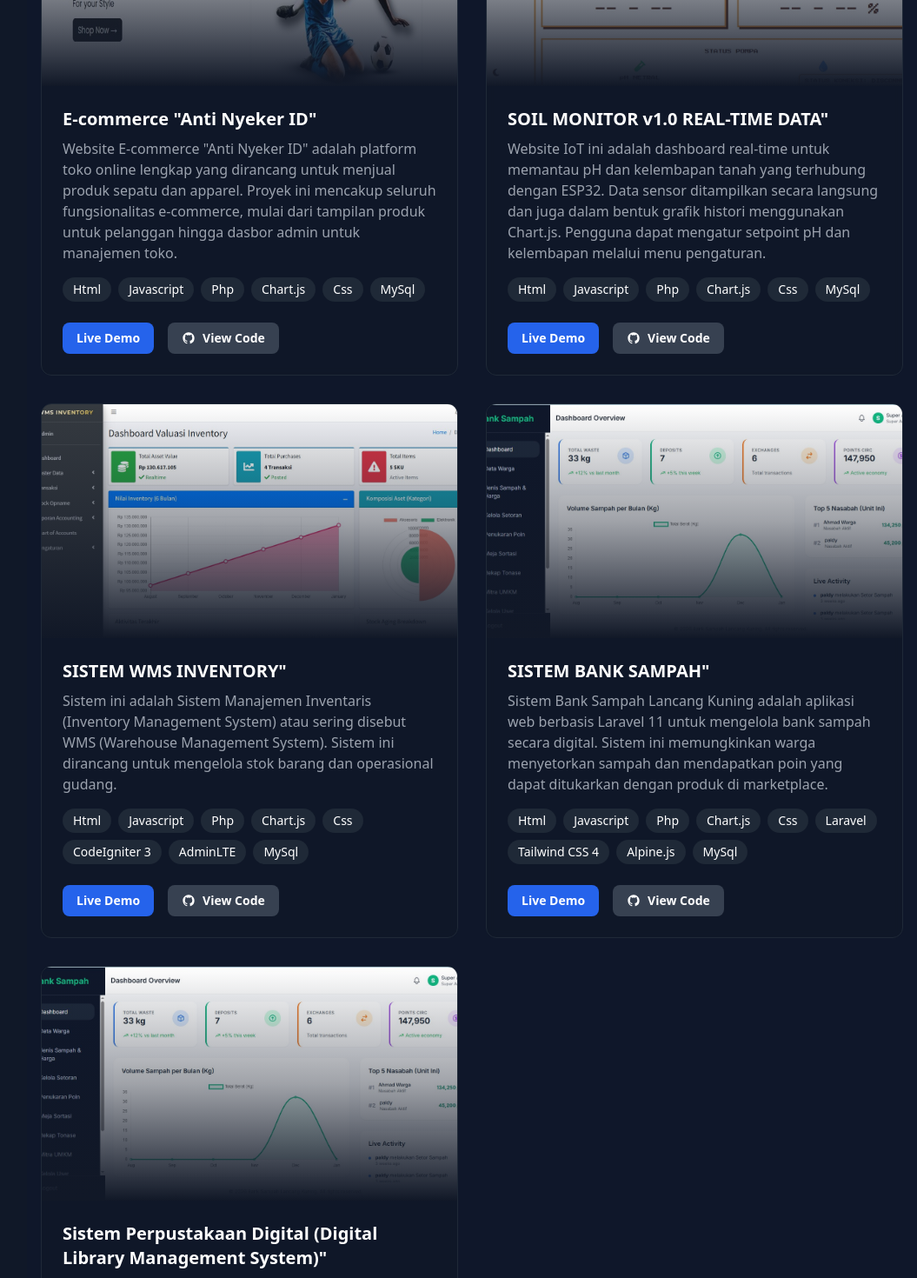
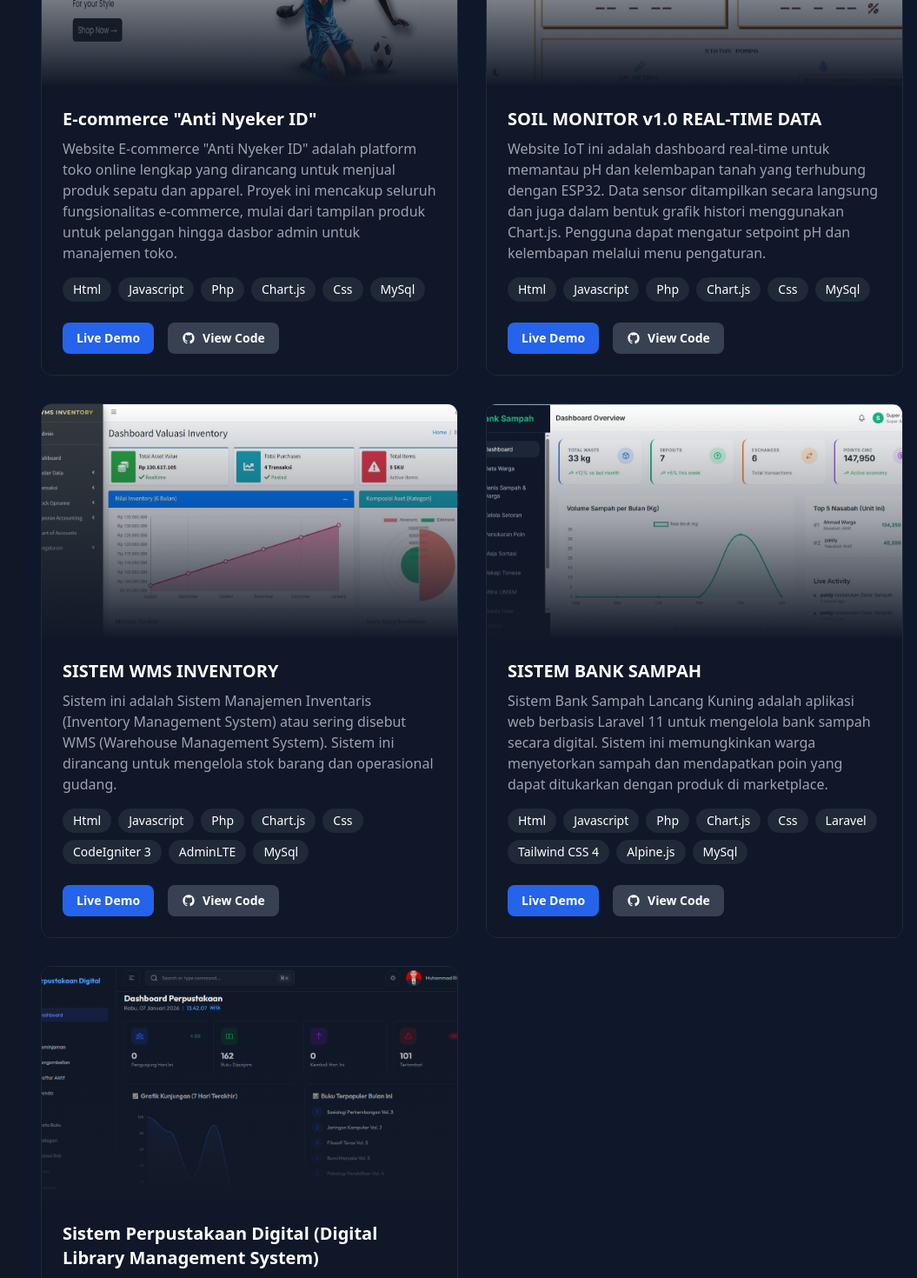
Before and after one commit to rifaldy15/portofolio, a Next.js app: page / in a window 1280 px wide. Shown: the part 4960-6430 px from the top of the page at 87% size, without its empty margins (225-1280 px from the left). Built offline with nearby package versions, Linux system fonts and the light colour scheme.

Commit message:
Fix project title quotes

```diff
--- a/app/components/ProjectsSection.tsx
+++ b/app/components/ProjectsSection.tsx
@@ -33,7 +33,7 @@ const projects = [
     github: "https://github.com/rifaldy15/Ecommerce-Anti-Nyeker-ID.git",
   },
   {
-    title: 'SOIL MONITOR v1.0 REAL-TIME DATA"',
+    title: "SOIL MONITOR v1.0 REAL-TIME DATA",
     description:
       "Website IoT ini adalah dashboard real-time untuk memantau pH dan kelembapan tanah yang terhubung dengan ESP32. Data sensor ditampilkan secara langsung dan juga dalam bentuk grafik histori menggunakan Chart.js. Pengguna dapat mengatur setpoint pH dan kelembapan melalui menu pengaturan.",
     image: "/ph tanah.jpg",
@@ -42,7 +42,7 @@ const projects = [
     github: "https://github.com/rifaldy15/SYSTEM-SOIL-MONITOR-V.01.git",
   },
   {
-    title: 'SISTEM WMS INVENTORY"',
+    title: "SISTEM WMS INVENTORY",
     description:
       "Sistem ini adalah Sistem Manajemen Inventaris (Inventory Management System) atau sering disebut WMS (Warehouse Management System). Sistem ini dirancang untuk mengelola stok barang dan operasional gudang.",
     image: "/WMS.jpg",
@@ -60,7 +60,7 @@ const projects = [
     github: "https://github.com/rifaldy15/Sistem-Inventory.git",
   },
   {
-    title: 'SISTEM BANK SAMPAH"',
+    title: "SISTEM BANK SAMPAH",
     description:
       "Sistem Bank Sampah Lancang Kuning adalah aplikasi web berbasis Laravel 11 untuk mengelola bank sampah secara digital. Sistem ini memungkinkan warga menyetorkan sampah dan mendapatkan poin yang dapat ditukarkan dengan produk di marketplace.",
     image: "/bank.jpg",
@@ -79,10 +79,10 @@ const projects = [
     github: "https://github.com/rifaldy15/Sistem-Bank-Sampah-.git",
   },
   {
-    title: 'Sistem Perpustakaan Digital (Digital Library Management System)"',
+    title: "Sistem Perpustakaan Digital (Digital Library Management System)",
     description:
       "Sistem Perpustakaan Digital ini adalah aplikasi manajemen perpustakaan modern berbasis web yang dibangun menggunakan framework Laravel 11 yang handal dan aman. Sistem ini dirancang untuk mendigitalisasi seluruh operasional perpustakaan, mulai dari manajemen katalog buku dan keanggotaan, hingga sirkulasi peminjaman dan pengembalian yang cerdas dengan perhitungan denda otomatis. Aplikasi ini dilengkapi dashboard interaktif yang real-time, fitur buku tamu digital, dan laporan statistik yang komprehensif, semuanya dibalut dalam antarmuka yang bersih dan responsif untuk memberikan pengalaman pengguna yang efisien dan profesional.",
-    image: "/bank.jpg",
+    image: "/perpus.png",
     tags: [
       "Php",
       "JavaScript",
```
